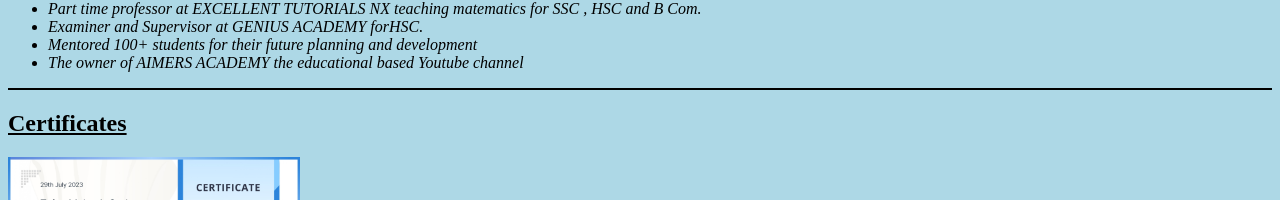
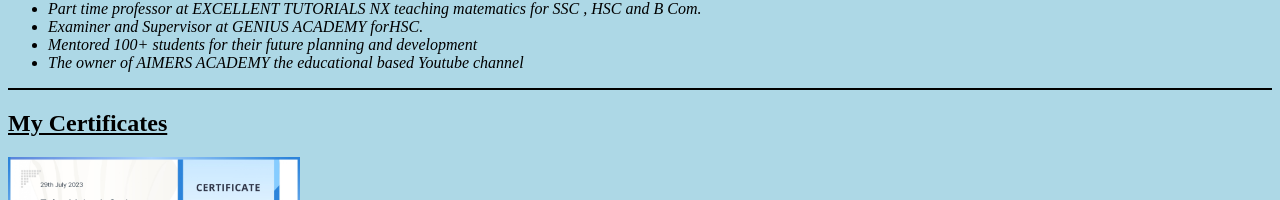
Before and after one commit to tejasgadge2504/TejasGadge, a plain HTML site: page index.html in a window 1280 px wide. Shown: the part 873-1073 px from the top of the page. Drawn offline with Linux system fonts and the light colour scheme.

Commit message:
Update index.html

```diff
--- a/index.html
+++ b/index.html
@@ -56,7 +56,7 @@
 
     </ul>
     <hr color="black">
-    <h2><U>Certificates</U></h2>
+    <h2><U>My Certificates</U></h2>
 
     <img src="./Images/JavaCCCertificate.jpg" height="200">
     <hr color="black">
```
